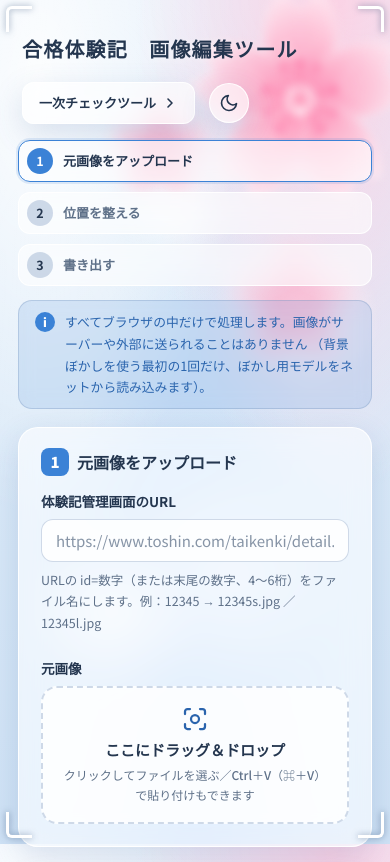
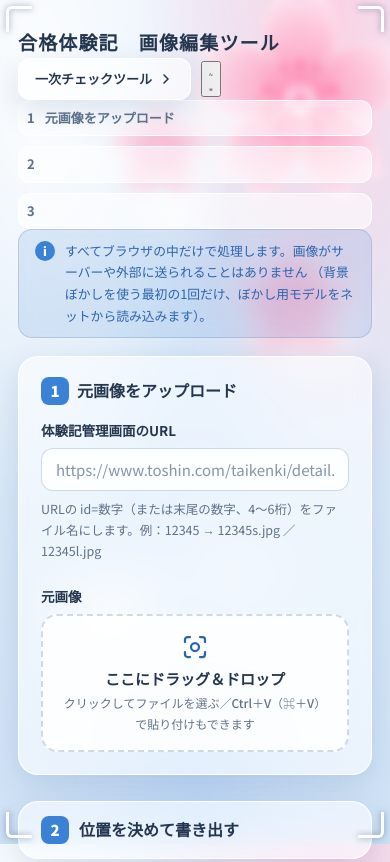
Before and after one commit to eringo-24/image, a plain HTML site: page index.html in a window 390 px wide. Shown: the top 862 px of the page. Drawn offline with Linux system fonts and the light colour scheme.

Commit message:
Update style.css

```diff
--- a/css/style.css
+++ b/css/style.css
@@ -95,36 +95,45 @@ body{
 .viewfinder .br{right:0;bottom:0;border-right-width:3px;border-bottom-width:3px;border-bottom-right-radius:6px;}
 
 /* ---------- ヘッダー ---------- */
-.hero{display:flex;align-items:center;gap:16px;flex-wrap:wrap;padding:6px 4px 0;}
-.hero-text{flex:1;min-width:240px;}
-h1{margin:0;font-size:clamp(20px,3.4vw,28px);font-weight:900;letter-spacing:.06em;color:var(--ink);text-shadow:0 1px 8px rgba(255,255,255,.4);}
-.sub{margin:2px 0 0;font-size:13px;color:var(--ink-soft);}
+/* ---------- 固定ヘッダー（一次チェックツールと同じ構成） ---------- */
+.topbar{
+  position:sticky;top:0;z-index:45;
+  background:color-mix(in srgb,var(--bg) 80%,transparent);
+  -webkit-backdrop-filter:blur(16px) saturate(1.1);backdrop-filter:blur(16px) saturate(1.1);
+  border-bottom:1px solid var(--glass-edge);
+}
+.topbar-in{
+  max-width:1280px;margin:0 auto;
+  padding:22px clamp(18px,4vw,48px) 14px;
+  display:flex;align-items:center;gap:clamp(18px,3vw,44px);
+}
+h1{flex:none;margin:0;font-size:clamp(19px,2.2vw,26px);font-weight:900;letter-spacing:.06em;white-space:nowrap;}
 .hero-count{background:var(--glass);border:1px solid var(--glass-edge);border-radius:999px;padding:5px 14px;font-size:13px;font-weight:700;color:var(--accent-deep);white-space:nowrap;}
-.hero-right{display:flex;align-items:center;gap:14px;}
+.hero-right{margin-left:auto;display:flex;align-items:center;gap:10px;flex:none;}
 
-.theme-btn{
-  width:40px;height:40px;border-radius:50%;display:grid;place-items:center;cursor:pointer;
-  background:var(--glass);border:1px solid var(--glass-edge);color:var(--ink);
-  backdrop-filter:blur(10px);-webkit-backdrop-filter:blur(10px);box-shadow:var(--shadow);
+/* ステップ：ぼかしは付けず、ほぼ不透明の背景にする */
+.stepper{
+  flex:1;min-width:0;list-style:none;margin:0;padding:0;
+  display:grid;grid-template-columns:1.6fr 1.1fr .8fr;gap:10px;
 }
-.theme-btn svg{width:20px;height:20px;display:none;}
-:root[data-theme="light"] .theme-btn .i-moon{display:block;}
-:root[data-theme="dark"]  .theme-btn .i-sun{display:block;color:var(--ink);}
-
-/* ---------- ステップ表示 ---------- */
-.stepper{list-style:none;margin:16px 0 14px;padding:0;display:grid;grid-template-columns:1.6fr 1.1fr .8fr;gap:10px;}
 .stepper li{
   min-width:0;white-space:nowrap;display:flex;align-items:center;gap:10px;
-  background:var(--glass);border:1px solid var(--glass-edge);border-radius:12px;
-  padding:7px 14px 7px 8px;color:var(--ink-soft);font-weight:700;font-size:13px;
-  backdrop-filter:blur(10px);-webkit-backdrop-filter:blur(10px);transition:all .25s ease;
+  background:color-mix(in srgb,var(--glass-strong) 70%,transparent);
+  border:1px solid var(--glass-edge);border-radius:12px;
+  padding:6px 14px 6px 8px;color:var(--ink-soft);font-weight:700;font-size:13px;
+  transition:border-color .25s ease, box-shadow .25s ease;
 }
-.stepper .dot{width:26px;height:26px;border-radius:50%;display:grid;place-items:center;flex:none;background:var(--line);color:var(--ink);font-size:12.5px;}
-.stepper li.is-active{color:var(--ink);border-color:var(--accent);box-shadow:0 0 0 2px var(--accent-soft);}
-.stepper li.is-active .dot{background:var(--accent);color:var(--btn-text);}
-.stepper li.is-done{color:var(--ok);border-color:var(--ok);}
-.stepper li.is-done .dot{background:var(--ok);color:var(--btn-text);font-size:0;}
-.stepper li.is-done .dot::before{content:"✓";font-size:14px;}
+/* .dot / .is-active / .is-done の指定は今のまま */
+
+@media (max-width:980px){   /* 2段に分ける */
+  .topbar-in{flex-wrap:wrap;gap:12px 14px;}
+  .hero-right{order:2;}
+  .stepper{order:3;flex:1 1 100%;}
+}
+@media (max-width:520px){   /* 文字は選択中のステップだけ */
+  .stepper li:not(.is-active) .lbl{display:none;}
+  .stepper li:not(.is-active){padding-right:8px;}
+}
 
 /* ---------- 共通部品 ---------- */
 .info{
```
